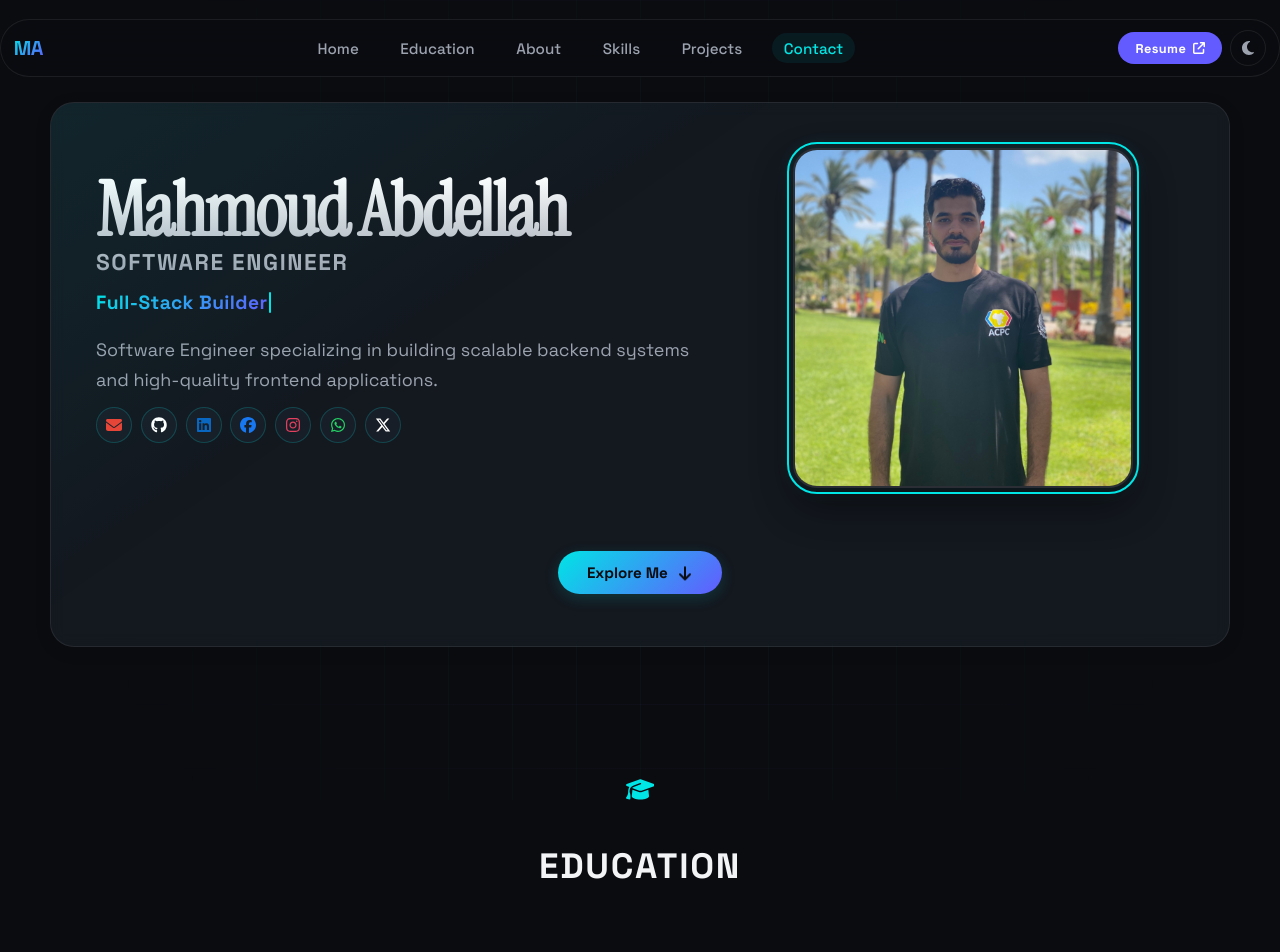
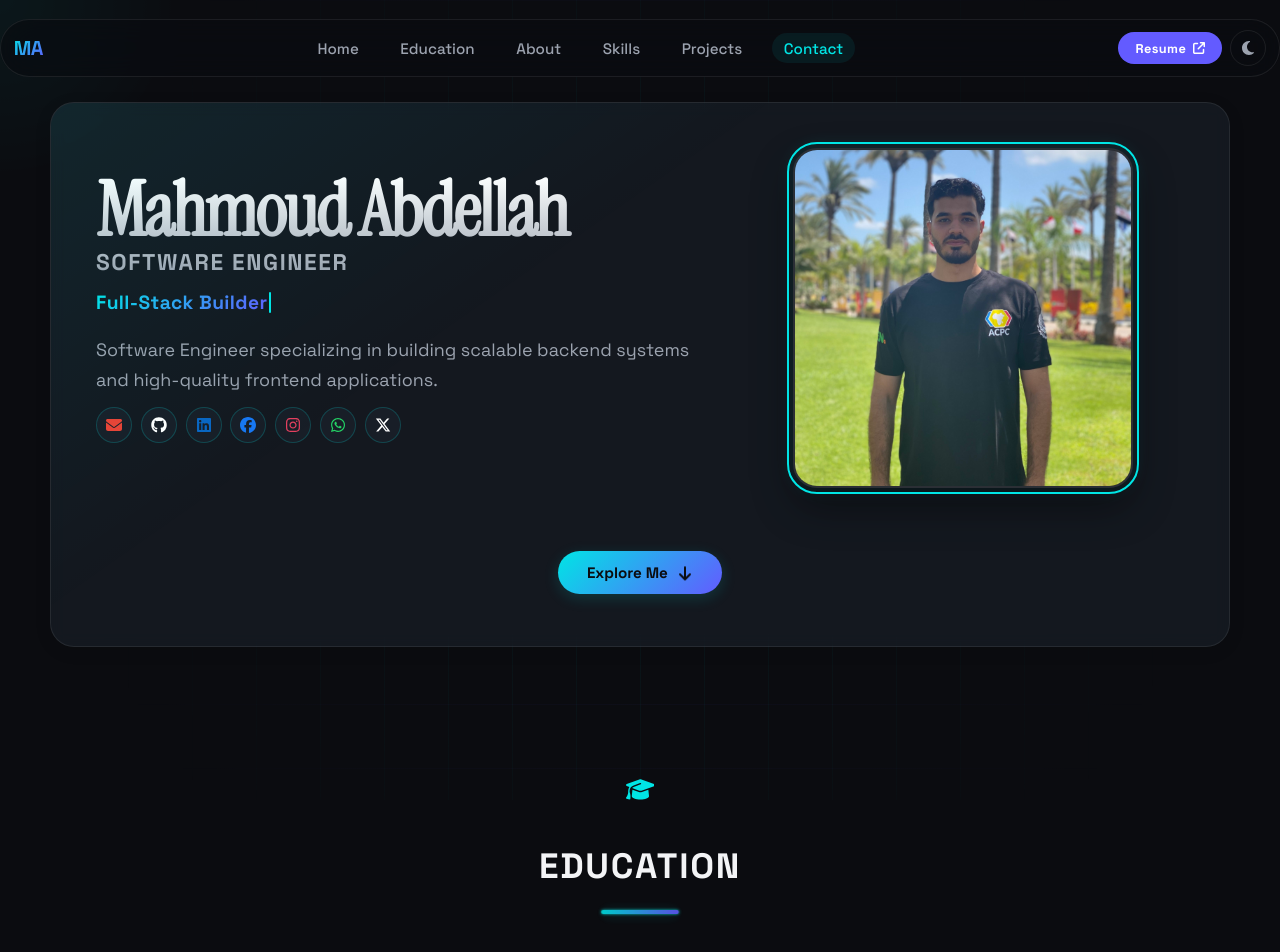
Before and after one commit to Mahmoud142/Mahmoud-Abdellah, a React (Vite) app: page / in a window 1280 px wide. Shown: the top 952 px of the page. Built offline with nearby package versions, Linux system fonts and the light colour scheme.

Commit message:
style: define global pulsing divider lines and spacing for section titles

```diff
--- a/src/styles/layout.css
+++ b/src/styles/layout.css
@@ -51,10 +51,40 @@
     text-align: center;
     text-transform: uppercase;
     letter-spacing: 0.05em;
-    margin: 1.2rem 0 1.5rem;
+    margin: 1.2rem 0 0.6rem;
     width: 100%;
     color: var(--color-text-primary);
     display: block;
+}
+
+.section-decor {
+    display: flex;
+    justify-content: center;
+    align-items: center;
+    margin: 0 auto 1.5rem;
+    width: 100%;
+}
+
+.pro-divider-line {
+    width: 80px;
+    height: 4px;
+    border-radius: 999px;
+    background: linear-gradient(90deg, var(--color-accent) 0%, var(--color-accent-secondary) 100%);
+    box-shadow: 0 1px 12px var(--color-accent-glow);
+    animation: pulse-glow 3s ease-in-out infinite alternate;
+}
+
+@keyframes pulse-glow {
+    0% {
+        transform: scaleX(0.95);
+        opacity: 0.85;
+        filter: drop-shadow(0 0 1px var(--color-accent));
+    }
+    100% {
+        transform: scaleX(1.05);
+        opacity: 1;
+        filter: drop-shadow(0 0 5px var(--color-accent));
+    }
 }
 
 .panel h2 {
```
